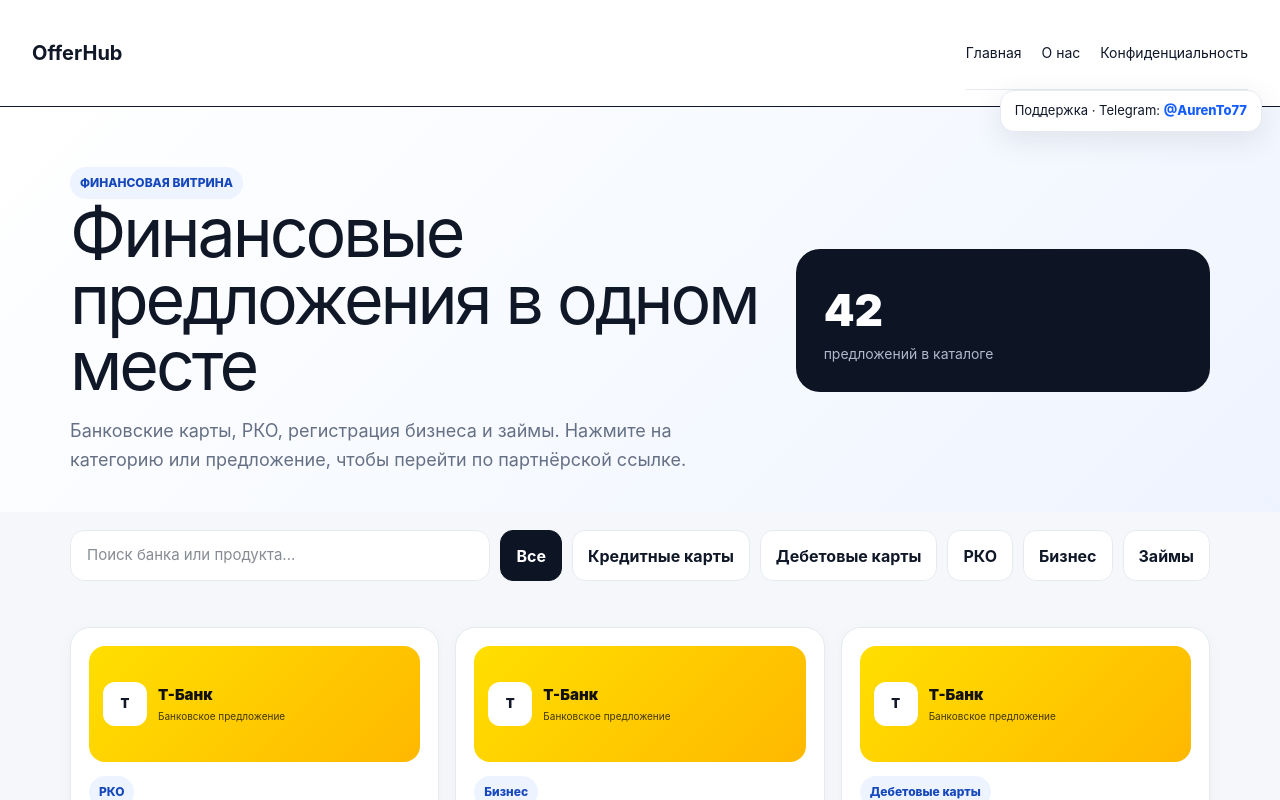
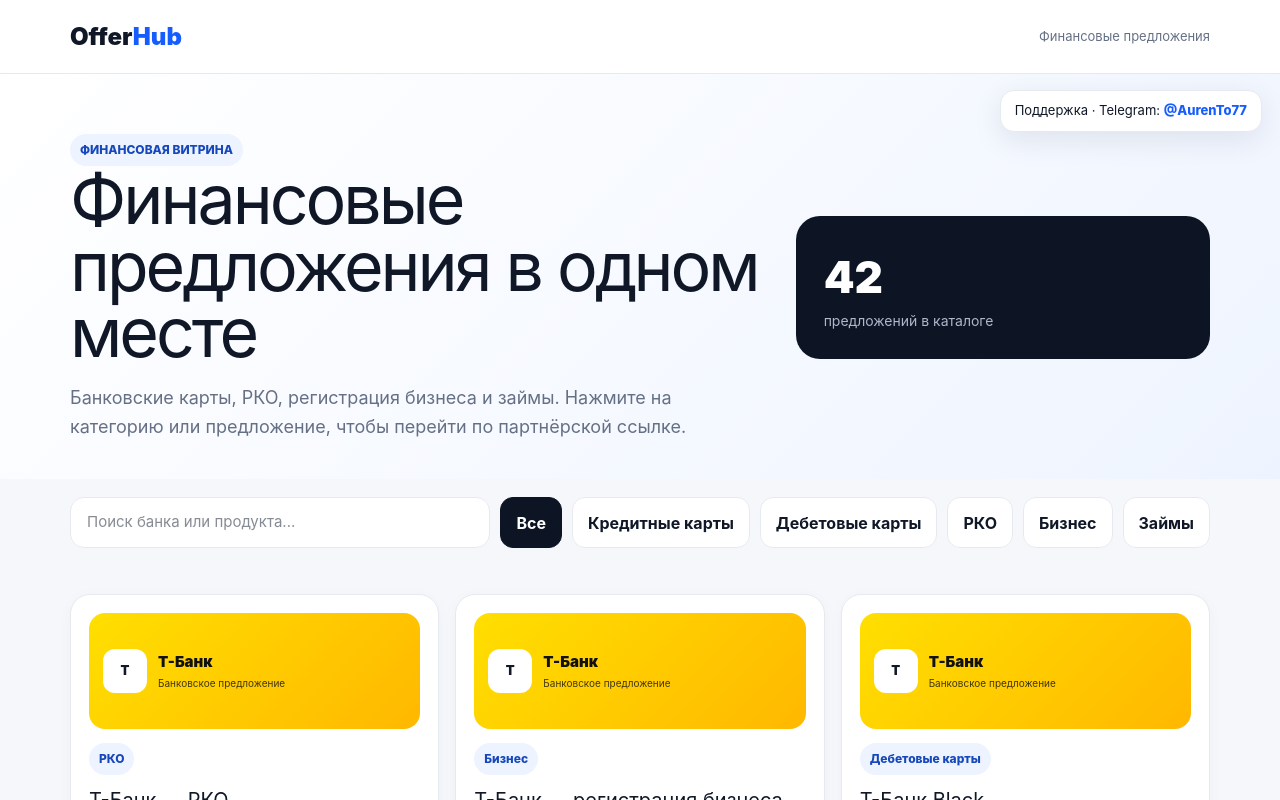
Before and after one commit to 6691269-ctrl/offerhub55, a Next.js app: page / in a window 1280 px wide. Shown: the top 800 px of the page. Built offline with nearby package versions, Linux system fonts and the light colour scheme.

Commit message:
Update Header.tsx

```diff
--- a/components/Header.tsx
+++ b/components/Header.tsx
@@ -1,19 +1,22 @@
-import Link from "next/link";
-
 export function Header() {
   return (
-    <header className="border-b bg-white">
-      <div className="mx-auto flex max-w-7xl items-center justify-between px-4 py-4 sm:px-6 lg:px-8">
-        <Link href="/" className="text-xl font-bold">
-          OfferHub
-        </Link>
-
-        <nav className="flex gap-5 text-sm">
-          <Link href="/">Главная</Link>
-          <Link href="/about">О нас</Link>
-          <Link href="/privacy">Конфиденциальность</Link>
-        </nav>
+    <nav>
+      <div
+        className="wrap"
+        style={{
+          display: "flex",
+          justifyContent: "space-between",
+          alignItems: "center",
+          width: "100%",
+        }}
+      >
+        <a href="/" className="logo">
+          Offer<span>Hub</span>
+        </a>
+        <div style={{ fontSize: 13, color: "#667085" }}>
+          Финансовые предложения
+        </div>
       </div>
-    </header>
+    </nav>
   );
 }
```
